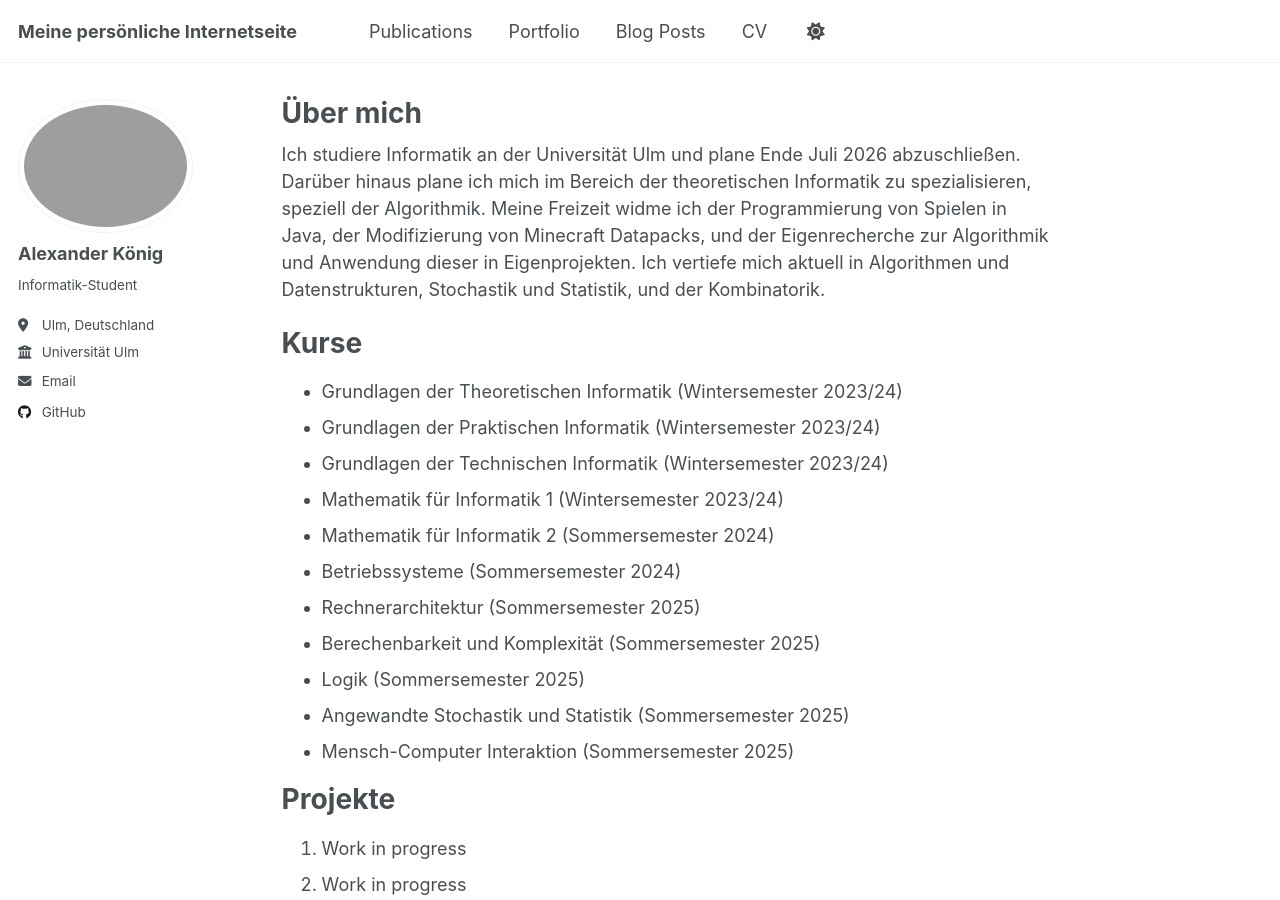
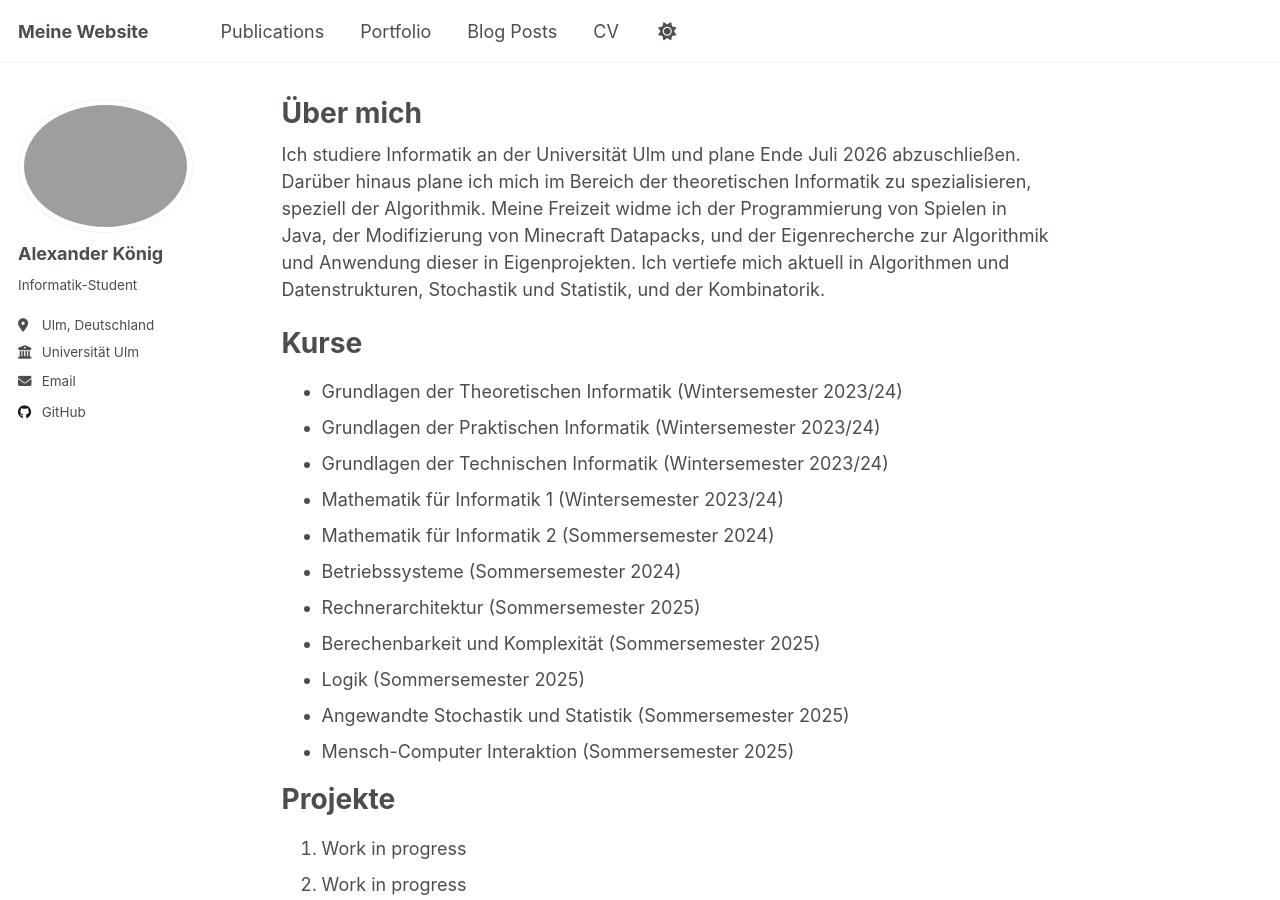
Before and after one commit to StoicAlexreal/stoicalexreal.github.io, a Jekyll site: the page built from _pages/about.md, in a window 1280 px wide and 900 px high. Built offline with Jekyll 4.4.1, drawn with Linux system fonts in a browser that asks for light colours; a script that is not in the unit is left out.

Commit message:
Update site title in configuration file

```diff
--- a/_config.yml
+++ b/_config.yml
@@ -9,7 +9,7 @@
 # Basic Site Settings
 locale                   : "en-US"
 site_theme               : "default" # Currently available options are "default", "air"
-title                    : "Meine persönliche Internetseite"
+title                    : "Meine Website"
 title_separator          : "-"
 name                     : &name "Alexander König"
 description              : &description "personal description"
```
